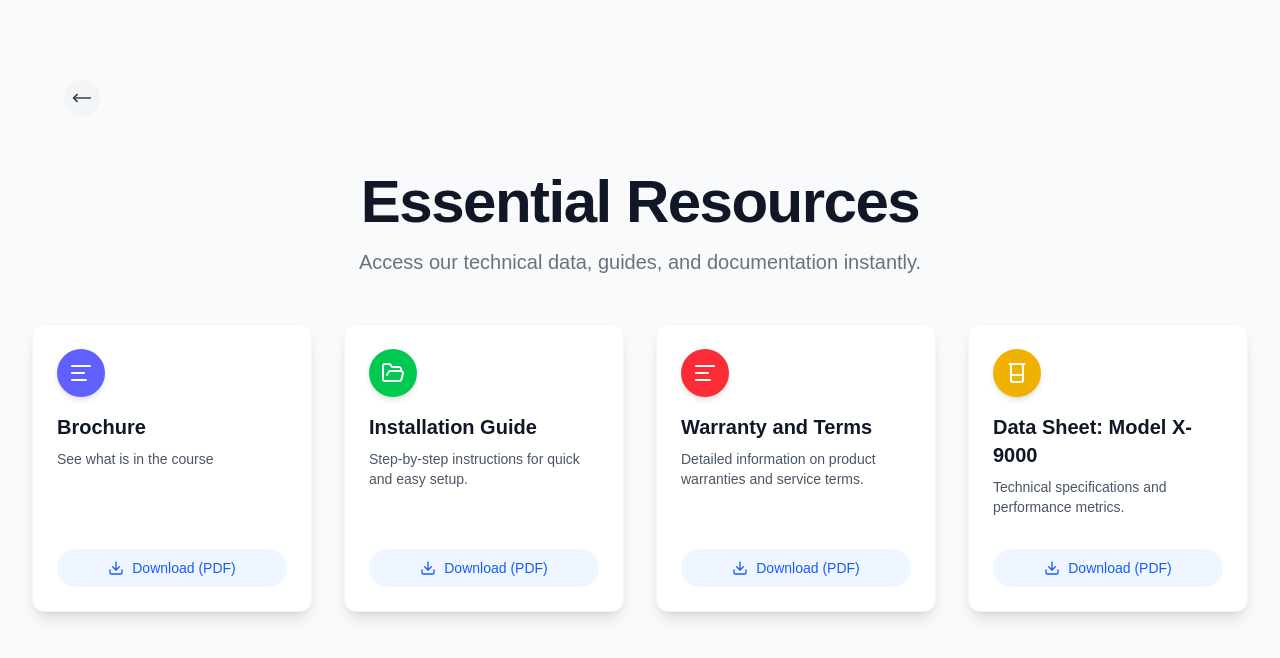
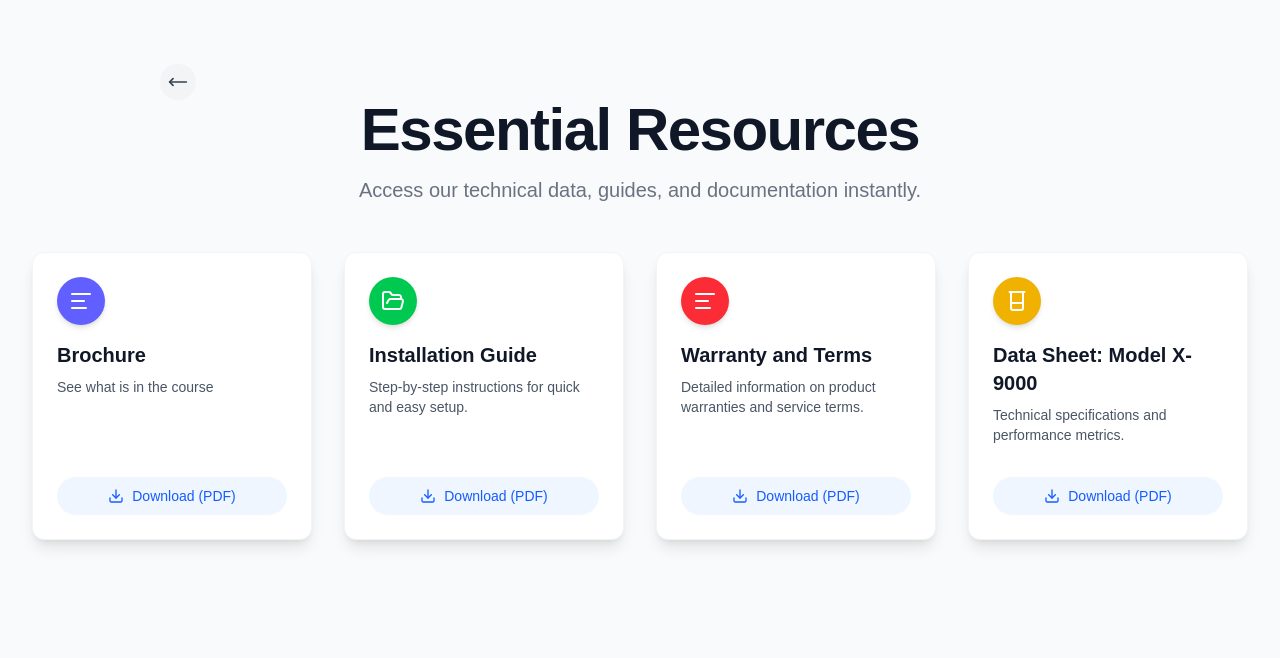
Before and after one commit to samar-raghav1/thinkskool, a React (Vite) app in the folder Client/: page /downloads in a window 1280 px wide. Shown: the top 658 px of the page. Built offline with nearby package versions, Linux system fonts and the light colour scheme.

Commit message:
Change in button

```diff
--- a/Client/src/pages/DownloadPage.jsx
+++ b/Client/src/pages/DownloadPage.jsx
@@ -58,15 +58,11 @@ function DownloadPage() {
   const navigate = useNavigate();
   return (
     <div className="min-h-screen bg-gray-50 py-16 px-4 sm:px-6 lg:px-8">
-         <div className="flex justify-between items-center max-w-7xl mx-auto px-4 mb-10 sm:px-6 lg:px-8 py-4">
-           <button
+          <button
              onClick={()=>navigate('/')}
-             className=" p-2 text-gray-700 rounded-full bg-gray-100 hover:bg-gray-200 transition duration-150 cursor-pointer">
+             className=" p-2 text-gray-700 rounded-full bg-gray-100 hover:bg-gray-200 transition md:mx-32 duration-150 cursor-pointer">
              <MoveLeft className="w-5 h-5" />
           </button>
-
-
-        </div>
       <div className="max-w-7xl mx-auto">
 
         {/* Header */}
```
